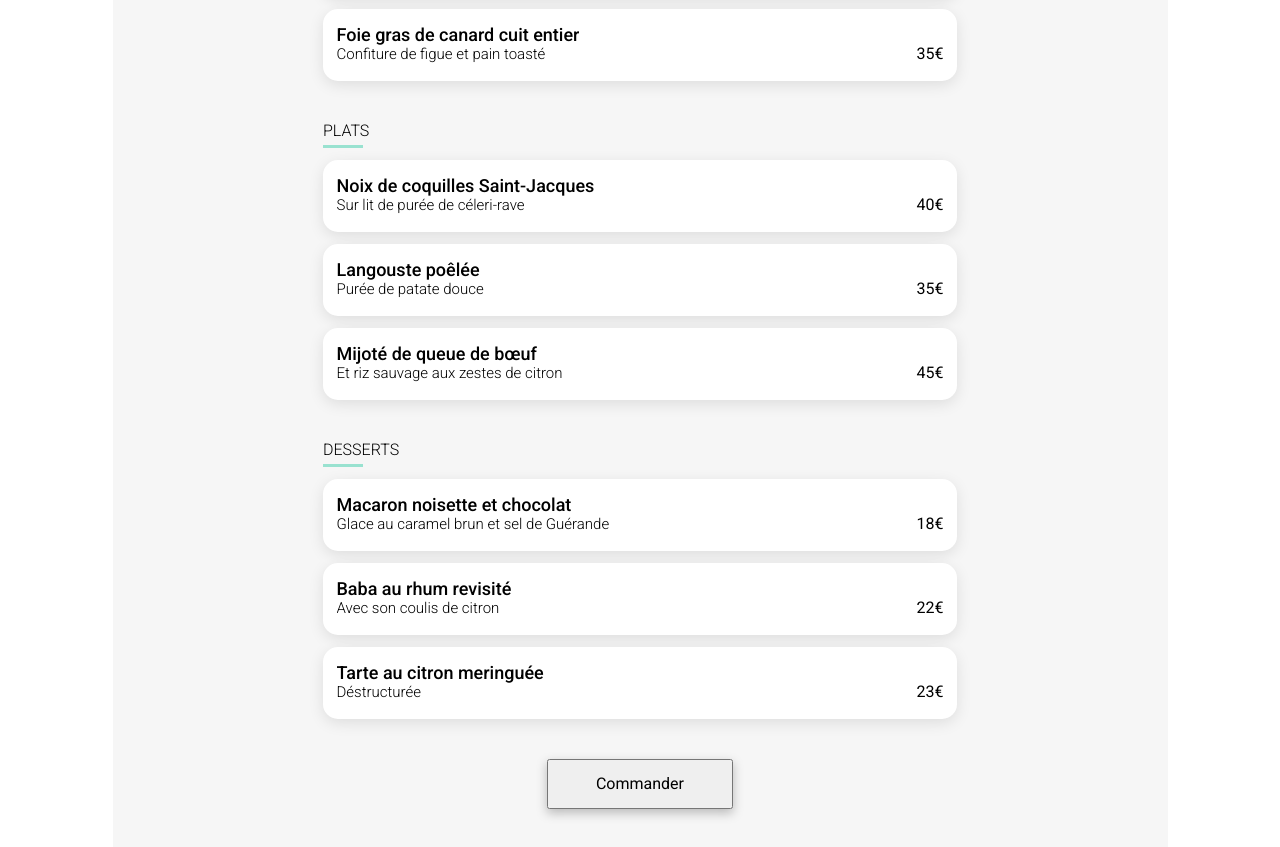
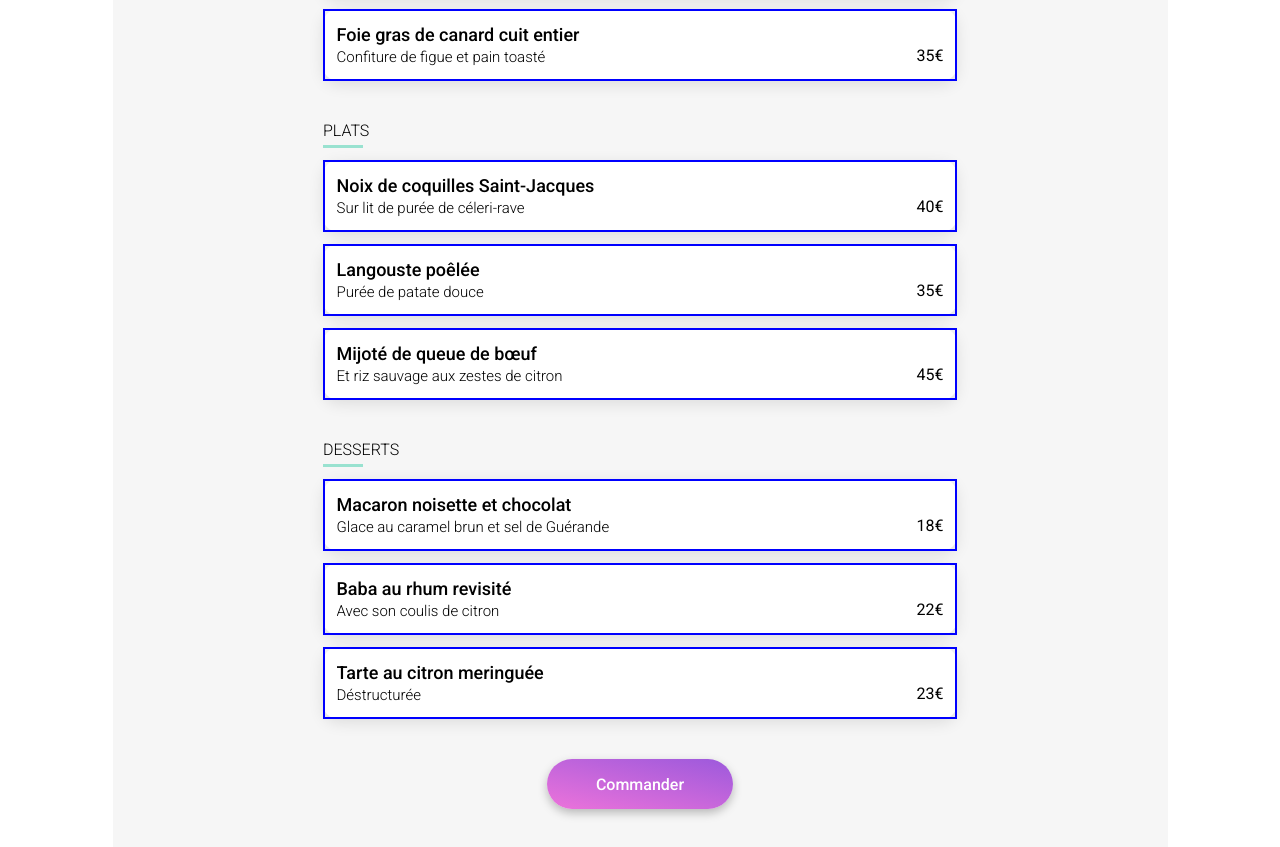
Before and after one commit to jeanmax1me/OC-OhMyFood, a website: page restaurants/la-note-enchantee.html in a window 1280 px wide. Shown: the part 834-1681 px from the top of the page. Drawn offline with Linux system fonts and the light colour scheme; a web font is replaced by a local one.

Commit message:
solving W3C problems

```diff
--- a/_page-restaurant.scss
+++ b/_page-restaurant.scss
@@ -174,7 +174,6 @@ width: 100%;
 .menu-restaurant-item-content {
   display: flex;
   justify-content: space-between;
-  padding: 15px 13.5px;
   width: 100%;
   white-space: nowrap;
   overflow: hidden;
@@ -182,12 +181,62 @@ width: 100%;
   cursor: pointer;
 }
 
+.menu-restaurant-item-price {
+  display: flex;
+  align-items: flex-end;
+  z-index: 40;
+  height: 100%;
+  padding: 0 13.5px 13.5px 0;
+}
+
+.menu-restaurant-item-txt label {
+  height: 100%;
+}
+
+.menu-labels {
+  position: absolute;
+  border: 2px solid blue;
+  height: 72px;
+  width: 100%;
+  z-index: 1000;
+}
+
 .menu-restaurant-item-txt {
+  padding: 0 0 0 13.5px;
   white-space: nowrap;
   overflow: hidden;
   text-overflow: ellipsis;
   z-index: 0;
+  width: 100%;
+  display: flex;
+  flex-direction: column;
+  justify-content: space-between;
+  }
 
+.menu-restaurant-item-txt h2 {
+  padding-top: 15px;
+  font-family: Roboto;
+  font-size: 18px;
+  font-weight: 500;
+  line-height: 21px;
+  letter-spacing: 0em;
+  text-align: left;
+  white-space: nowrap;
+text-overflow: ellipsis;
+overflow: hidden;
+}
+
+.menu-restaurant-item-txt p {
+  font-family: Roboto;
+  font-size: 15px;
+  font-weight: 300;
+  line-height: 18px;
+  letter-spacing: 0em;
+  text-align: left;
+  white-space: nowrap;
+  overflow: hidden;
+text-overflow: ellipsis;
+padding-bottom: 15px;
 }
 
 input[type="checkbox"] {
@@ -221,36 +270,6 @@ input[type="checkbox"]:checked ~ .menu-restaurant-item .menu-restaurant-item-sel
   box-shadow: none;
 }
 
-.menu-restaurant-item-txt h2 {
-  font-family: Roboto;
-  font-size: 18px;
-  font-weight: 500;
-  line-height: 21px;
-  letter-spacing: 0em;
-  text-align: left;
-  white-space: nowrap;
-text-overflow: ellipsis;
-overflow: hidden;
-}
-
-.menu-restaurant-item-txt p {
-  font-family: Roboto;
-  font-size: 15px;
-  font-weight: 300;
-  line-height: 18px;
-  letter-spacing: 0em;
-  text-align: left;
-  white-space: nowrap;
-  overflow: hidden;
-text-overflow: ellipsis;
-}
-
-.menu-restaurant-item-price {
-  display: flex;
-  align-items: flex-end;
-  z-index: 40;
-}
-
 main {
   background-color: #f6f6f6;
   margin-bottom: -19px;
@@ -262,8 +281,30 @@ main {
   display: flex;
   justify-content: center;
   align-items: center;
-  box-shadow: 0px 4px 10px 0px #00000040;
-}
+    border-radius: 25px;
+    border: none;
+    background: $btn-gradient;
+    color: white;
+    text-align: center;
+    font-family: Roboto;
+    font-size: 16px;
+    font-style: normal;
+    font-weight: 500;
+    line-height: normal;
+    box-shadow: 0px 4px 10px 0px rgba(0, 0, 0, 0.25);
+    padding: 18.75px 13px;
+    display: flex;
+    flex-direction: column;
+    justify-content: center;
+    flex-shrink: 0;
+    transition: 0.2s;
+    cursor: pointer;
+  }
+
+  .order-button:hover {
+    opacity: 0.85;
+    box-shadow: 0px 7px 16px 0px rgba(0, 0, 0, 0.25);
+  }
 
 .order-button-wrapper {
   width: 100%;
@@ -364,7 +405,7 @@ width: 6.31%;
   flex-direction: row-reverse;
   width: 100%;
   padding: 0;
-  margin-top: -54px;
+  margin-top: -50px;
 }
 .footer-nav {
   height: 100%;
--- a/_variables.scss
+++ b/_variables.scss
@@ -15,6 +15,10 @@ $btn-gradient: linear-gradient(193deg, #9356DC -11.44%, #FF79DA 123.93%);
 
 a {
     cursor: pointer;
+}
+
+label {
+  cursor: pointer;
 }
 
 // Filled hearts
--- a/restaurants/la-note-enchantee.html
+++ b/restaurants/la-note-enchantee.html
@@ -5,31 +5,31 @@
     <meta charset="UTF-8">
     <meta name="viewport" content="width=device-width, initial-scale=1.0">
     <meta name="description"
-        content="Commandez des repas gastronomiques en ligne avec OhMyFood. Créez votre menu personnalisé et évitez l'attente dans les restaurants. Découvrez une expérience culinaire haut de gamme à Paris et New-York." >
+        content="Commandez des repas gastronomiques en ligne avec OhMyFood. Créez votre menu personnalisé et évitez l'attente dans les restaurants. Découvrez une expérience culinaire haut de gamme à Paris et New-York.">
     <meta name="keywords"
-        content="OhMyFood, commande de repas en ligne, menu personnalisé, restaurants gastronomiques, expérience culinaire, Paris, New-York, haut de gamme" >
-    <meta name="author" content="OhMyFood" >
-    <meta name="language" content="fr" >
-    <meta name="geo.region" content="FR-75" >
-    <meta name="geo.placename" content="Paris" >
-    <meta name="geo.position" content="48.8566; 2.3522" >
-    <meta name="robots" content="index, follow" >
-    <meta name="og:type" content="website" >
-    <meta property="og:image" content="./../images/logo/ohmyfood.png" >
-    <meta property="og:title" content="OhMyFood - Commande de Repas en Ligne" >
+        content="OhMyFood, commande de repas en ligne, menu personnalisé, restaurants gastronomiques, expérience culinaire, Paris, New-York, haut de gamme">
+    <meta name="author" content="OhMyFood">
+    <meta name="language" content="fr">
+    <meta name="geo.region" content="FR-75">
+    <meta name="geo.placename" content="Paris">
+    <meta name="geo.position" content="48.8566; 2.3522">
+    <meta name="robots" content="index, follow">
+    <meta name="og:type" content="website">
+    <meta property="og:image" content="./../images/logo/ohmyfood.png">
+    <meta property="og:title" content="OhMyFood - Commande de Repas en Ligne">
     <meta property="og:description"
-        content="Commandez des repas gastronomiques en ligne avec OhMyFood. Créez votre menu personnalisé et évitez l'attente dans les restaurants. Découvrez une expérience culinaire haut de gamme à Paris et New-York." >
-    <meta name="twitter:card" content="summary_large_image" >
-    <meta name="twitter:site" content="@ohmyfood" >
-    <meta name="twitter:title" content="OhMyFood - Commande de Repas en Ligne" >
+        content="Commandez des repas gastronomiques en ligne avec OhMyFood. Créez votre menu personnalisé et évitez l'attente dans les restaurants. Découvrez une expérience culinaire haut de gamme à Paris et New-York.">
+    <meta name="twitter:card" content="summary_large_image">
+    <meta name="twitter:site" content="@ohmyfood">
+    <meta name="twitter:title" content="OhMyFood - Commande de Repas en Ligne">
     <meta name="twitter:description"
-        content="Commandez des repas gastronomiques en ligne avec OhMyFood. Créez votre menu personnalisé et évitez l'attente dans les restaurants." >
-    <meta name="twitter:image" content="./../images/logo/ohmyfood.png" >
+        content="Commandez des repas gastronomiques en ligne avec OhMyFood. Créez votre menu personnalisé et évitez l'attente dans les restaurants.">
+    <meta name="twitter:image" content="./../images/logo/ohmyfood.png">
 
     <title>OhMyFood - Commande de Repas en Ligne</title>
 
-    <link rel="canonical" href="https://www.ohmyfood.com" >
-    <link rel="icon" href="./../images/logo/favicon.ico" type="image/x-icon" >
+    <link rel="canonical" href="https://www.ohmyfood.com">
+    <link rel="icon" href="./../images/logo/favicon.ico" type="image/x-icon">
     <link rel="stylesheet" href="./../main.css">
     <link rel="preconnect" href="https://fonts.googleapis.com">
     <link rel="preconnect" href="https://fonts.gstatic.com" crossorigin>
@@ -52,21 +52,22 @@
             <div class="header-arrow">
                 <a href="./../index.html" title="Retourner à la page précédente">
                     <i class="fa-solid fa-arrow-left arrow"></i></a>
-                </div>
-                <div class="page-header-logo">
-                    <a href="./../index.html" title="Retourner à la page d'accueil">
+            </div>
+            <div class="page-header-logo">
+                <a href="./../index.html" title="Retourner à la page d'accueil">
                     <div class="page-header-logo-container">
-                        <img src="./../images/logo/ohmyfood.png" alt="OhMyFood - Home" width="398" height="68" >
+                        <img src="./../images/logo/ohmyfood.png" alt="OhMyFood - Home" width="398" height="68">
                     </div>
                 </a>
             </div>
+        </div>
     </header>
 
     <main>
         <div class="image-container">
             <figure>
                 <img src="./../images/restaurants/stil-u2Lp8tXIcjw-unsplash.jpg" width="3024" height="3780"
-                alt="La note enchantée à Charonne">
+                    alt="La note enchantée à Charonne">
             </figure>
         </div>
 
@@ -76,7 +77,8 @@
                 <input type="checkbox" id="lanote-favorite">
                 <label for="lanote-favorite" title="Ajoutez aux favoris" class="favorite-restaurants">
                     <i class="fa-regular fa-heart heart page-heart unfilled-heart" aria-hidden="true"></i>
-                    <i class="fa-solid fa-regular fa-heart heart page-heart filled-heart favorite-selected" aria-hidden="true"></i>
+                    <i class="fa-solid fa-regular fa-heart heart page-heart filled-heart favorite-selected"
+                        aria-hidden="true"></i>
                 </label>
             </div>
             <div class="menu">
@@ -85,7 +87,8 @@
 
                     <div class="menu-restaurant">
                         <input type="checkbox" id="lanote-entree1">
-                        <label for="lanote-entree1" class="menu-restaurant-item" title="Ravioles de foie gras">
+                        <div class="menu-restaurant-item">
+                            <label for="lanote-entree1" title="Ravioles de foie gras" class="menu-labels"></label>
                             <div class="menu-restaurant-item-content">
                                 <div class="menu-restaurant-item-txt">
                                     <h2>Ravioles de foie gras
@@ -105,13 +108,15 @@
                                         clip-rule="evenodd" />
                                 </svg>
                             </div>
-                        </label>
+                        </div>
                     </div>
 
 
                     <div class="menu-restaurant">
                         <input type="checkbox" id="lanote-entree2">
-                        <label for="lanote-entree2" class="menu-restaurant-item" title="Caviar osciètre">
+                        <div class="menu-restaurant-item">
+                            <label for="lanote-entree2" title="Caviar osciètre" class="menu-labels">
+                            </label>
                             <div class="menu-restaurant-item-content">
                                 <div class="menu-restaurant-item-txt">
                                     <h2>Caviar osciètre</h2>
@@ -130,12 +135,13 @@
                                         clip-rule="evenodd" />
                                 </svg>
                             </div>
-                        </label>
+                        </div>
                     </div>
 
                     <div class="menu-restaurant">
                         <input type="checkbox" id="lanote-entree3">
-                        <label for="lanote-entree3" class="menu-restaurant-item" title="Homard et espuma de potiron">
+                        <div class="menu-restaurant-item">
+                            <label for="lanote-entree3" title="Homard et espuma de potiron" class="menu-labels"></label>
                             <div class="menu-restaurant-item-content">
                                 <div class="menu-restaurant-item-txt">
                                     <h2>Homard et espuma de potiron</h2>
@@ -154,12 +160,14 @@
                                         clip-rule="evenodd" />
                                 </svg>
                             </div>
-                        </label>
+                        </div>
                     </div>
 
                     <div class="menu-restaurant">
                         <input type="checkbox" id="lanote-entree4">
-                        <label for="lanote-entree4" class="menu-restaurant-item" title="Foie gras de canard cuit entier">
+                        <div class="menu-restaurant-item">
+                            <label for="lanote-entree4" class="menu-labels"
+                                title="Foie gras de canard cuit entier"></label>
                             <div class="menu-restaurant-item-content">
                                 <div class="menu-restaurant-item-txt">
                                     <h2>Foie gras de canard cuit entier</h2>
@@ -178,7 +186,7 @@
                                         clip-rule="evenodd" />
                                 </svg>
                             </div>
-                        </label>
+                        </div>
                     </div>
 
                 </section>
@@ -188,7 +196,9 @@
                     <div class="menu-title">plats</div>
                     <div class="menu-restaurant">
                         <input type="checkbox" id="lanote-plat1">
-                        <label for="lanote-plat1" class="menu-restaurant-item" title="Noix de coquilles Saint-Jacques">
+                        <div class="menu-restaurant-item">
+                            <label for="lanote-plat1" class="menu-labels"
+                                title="Noix de coquilles Saint-Jacques"></label>
                             <div class="menu-restaurant-item-content">
                                 <div class="menu-restaurant-item-txt">
                                     <h2>Noix de coquilles Saint-Jacques</h2>
@@ -208,12 +218,13 @@
                                         clip-rule="evenodd" />
                                 </svg>
                             </div>
-                        </label>
+                        </div>
                     </div>
 
                     <div class="menu-restaurant">
                         <input type="checkbox" id="lanote-plat2">
-                        <label for="lanote-plat2" class="menu-restaurant-item" title="Langouste poêlée">
+                        <div class="menu-restaurant-item">
+                            <label for="lanote-plat2" class="menu-labels" title="Langouste poêlée"></label>
                             <div class="menu-restaurant-item-content">
                                 <div class="menu-restaurant-item-txt">
                                     <h2>Langouste poêlée</h2>
@@ -232,19 +243,20 @@
                                         clip-rule="evenodd" />
                                 </svg>
                             </div>
-                        </label>
+                        </div>
                     </div>
 
                     <div class="menu-restaurant">
                         <input type="checkbox" id="lanote-plat3">
-                        <label for="lanote-plat3" class="menu-restaurant-item" title="Mijoté de queue de bœuf">
+                        <div class="menu-restaurant-item">
+                            <label for="lanote-plat3" class="menu-labels" title="Mijoté de queue de bœuf"></label>
                             <div class="menu-restaurant-item-content">
                                 <div class="menu-restaurant-item-txt">
                                     <h2>Mijoté de queue de bœuf</h2>
                                     <p>Et riz sauvage aux zestes de citron</p>
                                 </div>
                                 <div class="menu-restaurant-item-price">
-                                45€
+                                    45€
                                 </div>
                             </div>
 
@@ -256,7 +268,7 @@
                                         clip-rule="evenodd" />
                                 </svg>
                             </div>
-                        </label>
+                        </div>
                     </div>
                 </section>
 
@@ -264,7 +276,9 @@
                     <div class="menu-title">desserts</div>
                     <div class="menu-restaurant">
                         <input type="checkbox" id="lanote-dessert1">
-                        <label for="lanote-dessert1" class="menu-restaurant-item" title="Macaron noisette et chocolat">
+                        <div class="menu-restaurant-item">
+                            <label for="lanote-dessert1" class="menu-labels"
+                                title="Macaron noisette et chocolat"></label>
                             <div class="menu-restaurant-item-content">
                                 <div class="menu-restaurant-item-txt">
                                     <h2>Macaron noisette et chocolat</h2>
@@ -283,13 +297,13 @@
                                         clip-rule="evenodd" />
                                 </svg>
                             </div>
-                        </label>
+                        </div>
                     </div>
 
                     <div class="menu-restaurant">
                         <input type="checkbox" id="lanote-dessert2">
-                        <label for="lanote-dessert2" class="menu-restaurant-item"
-                            title="Baba au rhum revisité">
+                        <div class="menu-restaurant-item">
+                            <label for="lanote-dessert2" class="menu-labels" title="Baba au rhum revisité"></label>
                             <div class="menu-restaurant-item-content">
                                 <div class="menu-restaurant-item-txt">
                                     <h2>Baba au rhum revisité</h2>
@@ -308,11 +322,12 @@
                                         clip-rule="evenodd" />
                                 </svg>
                             </div>
-                        </label>
+                        </div>
                     </div>
                     <div class="menu-restaurant">
                         <input type="checkbox" id="lanote-dessert3">
-                        <label for="lanote-dessert3" class="menu-restaurant-item" title="Tarte au citron meringuée">
+                        <div class="menu-restaurant-item">
+                            <label for="lanote-dessert3" class="menu-labels" title="Tarte au citron meringuée"></label>
                             <div class="menu-restaurant-item-content">
                                 <div class="menu-restaurant-item-txt">
                                     <h2>Tarte au citron meringuée
@@ -332,15 +347,13 @@
                                         clip-rule="evenodd" />
                                 </svg>
                             </div>
-                        </label>
+                        </div>
                     </div>
                 </section>
                 <div class="order-button-wrapper">
-                    <button class="order-button" aria-label="Commander" aria-describedby="order-button" title="Commander">Commander</button>
+                    <button class="order-button" aria-label="Commander" title="Commander">Commander</button>
                 </div>
-
             </div>
-        </div>
         </div>
     </main>
     <footer>
```
Also changed, not shown: restaurants/a-la-francaise.html (+42 -31 lines), restaurants/la-palette-du-gout.html (+28 -18 lines), main.css, 1 other file.
